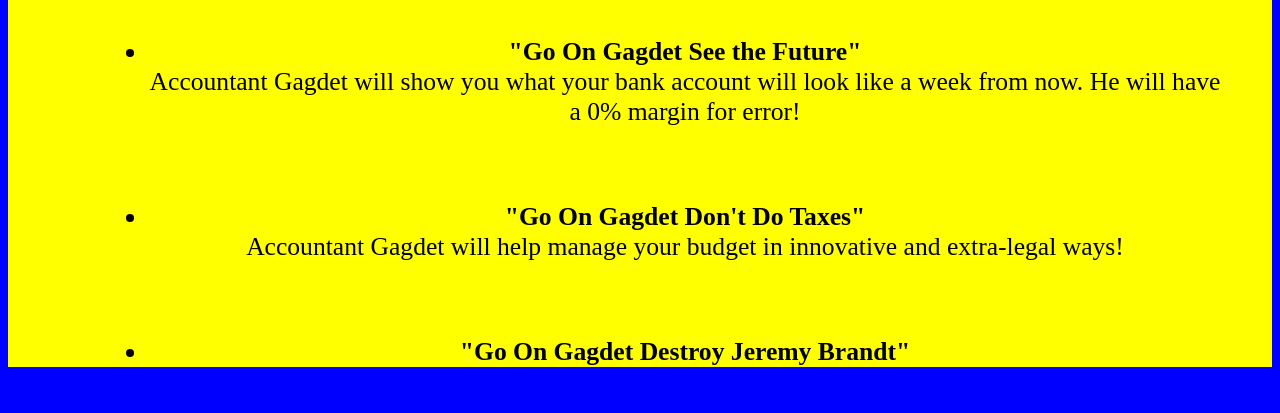
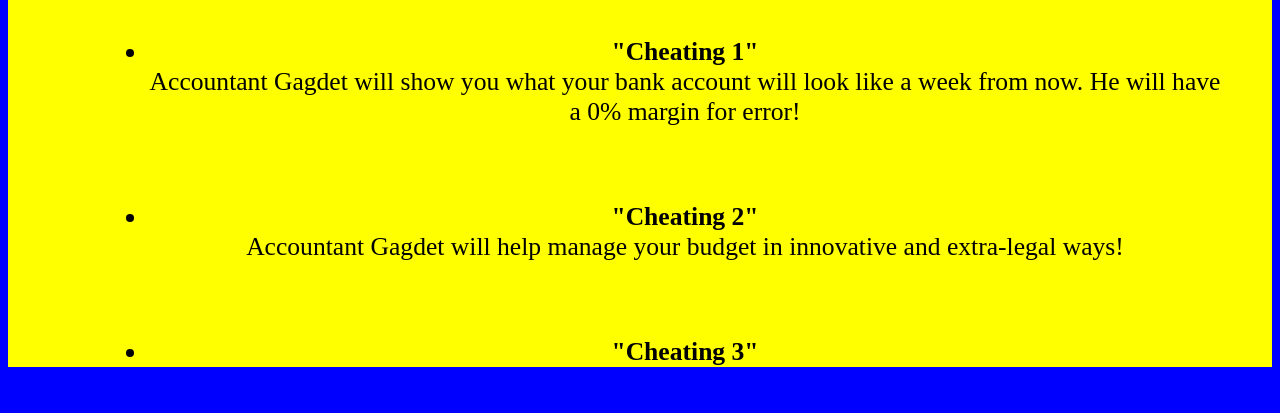
Before and after one commit to TheEvilCheater/helpinghotline.com, a plain HTML site: page helpinghotline.html in a window 1280 px wide. Shown: the part 387-800 px from the top of the page. Drawn offline with Linux system fonts and the light colour scheme.

Commit message:
Update helpinghotline.html

```diff
--- a/helpinghotline.html
+++ b/helpinghotline.html
@@ -28,13 +28,13 @@
         <div>
             <h2>Powers</h2>
             <ul>
-                <li><b>"Go On Gagdet See the Future"</b> <br> Accountant Gagdet will show you what
+                <li><b>"Cheating 1"</b> <br> Accountant Gagdet will show you what
                     your bank account will look like a week from now.
                     He will have a 0% margin for error!</li>
-                <li><b>"Go On Gagdet Don't Do Taxes"</b> <br> Accountant Gagdet
+                <li><b>"Cheating 2"</b> <br> Accountant Gagdet
                     will help manage your budget in innovative and
                     extra-legal ways!</li>
-                <li><b>"Go On Gagdet Destroy Jeremy Brandt"</b></li>
+                <li><b>"Cheating 3"</b></li>
 
             </ul>
         </div>
```
